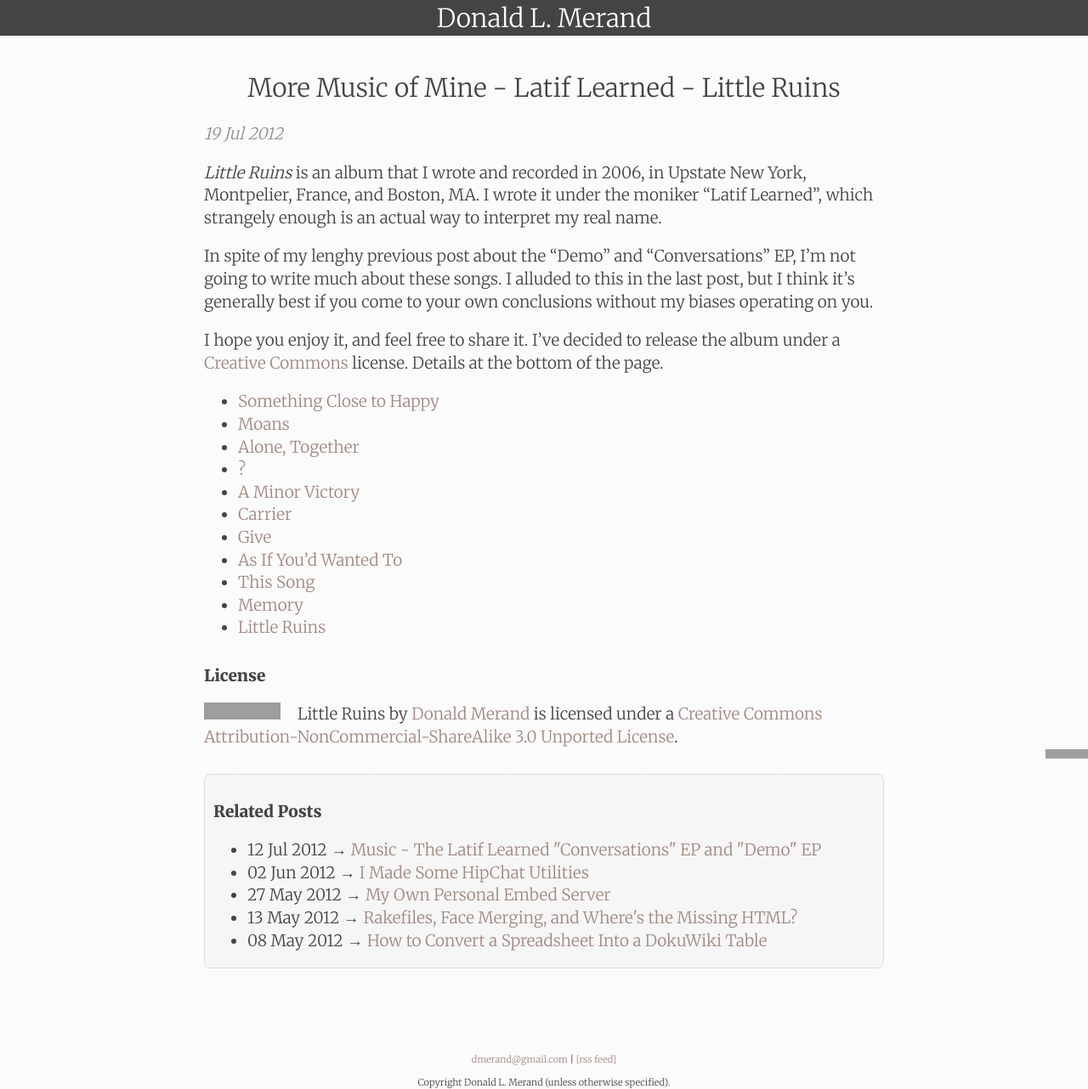
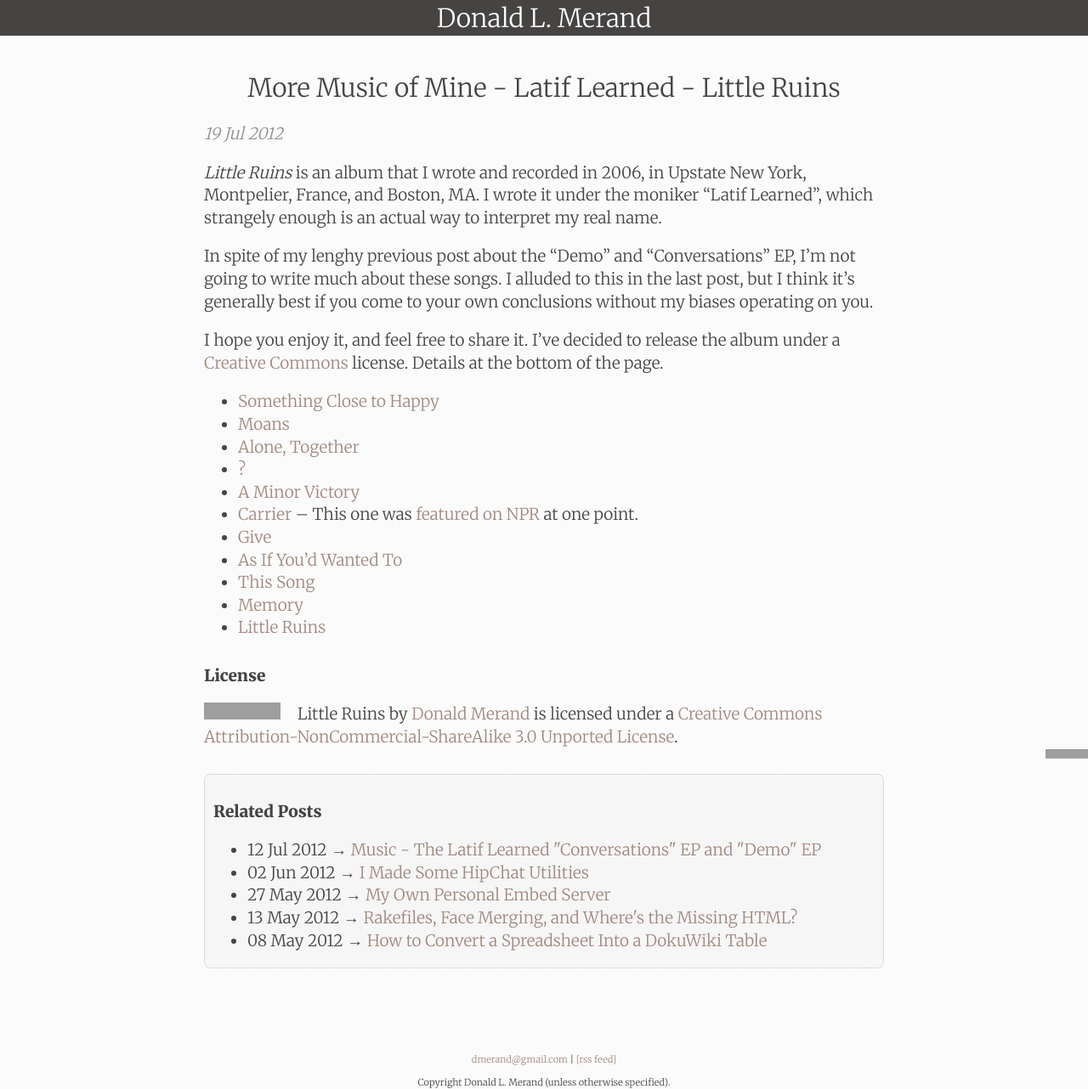
Before and after one commit to dmerand/donald.merand.org, a Jekyll site: the page built from _posts/2012-07-19-more-music-of-mine-latif-learned-little-ruins.md, in a window 1280 px wide. Shown: the whole page at 85% size. Built offline with Jekyll 4.4.1, drawn with Linux system fonts in a browser that asks for light colours; comment, search, counter and statistics services are not loaded; grey boxes are pictures that could not be loaded.

Commit message:
added NPR link for Carrier

```diff
--- a/_posts/2012-07-19-more-music-of-mine-latif-learned-little-ruins.md
+++ b/_posts/2012-07-19-more-music-of-mine-latif-learned-little-ruins.md
@@ -16,7 +16,7 @@ I hope you enjoy it, and feel free to share it. I've decided to release the albu
 - [Alone, Together](http://embed.donaldmerand.com/1342710342/03-Alone-Together.mp3)
 - [?](http://embed.donaldmerand.com/1342710396/04-QuestionMark.mp3)
 - [A Minor Victory](http://embed.donaldmerand.com/1342710466/05-A-Minor-Victory.mp3)
-- [Carrier](http://embed.donaldmerand.com/1342710543/06-Carrier.mp3)
+- [Carrier](http://embed.donaldmerand.com/1342710543/06-Carrier.mp3) – This one was [featured on NPR](http://www.npr.org/templates/story/story.php?storyId=5298286) at one point.
 - [Give](http://embed.donaldmerand.com/1342710671/07-Give.mp3)
 - [As If You'd Wanted To](http://embed.donaldmerand.com/1342710725/08-As-if-You'd-Wanted-to.mp3)
 - [This Song](http://embed.donaldmerand.com/1342710991/09-This-Song.mp3)
```
